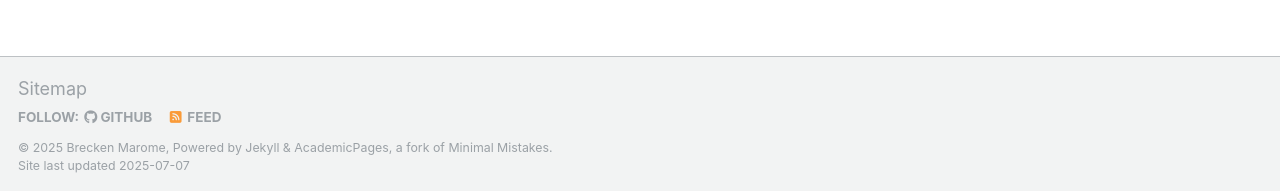
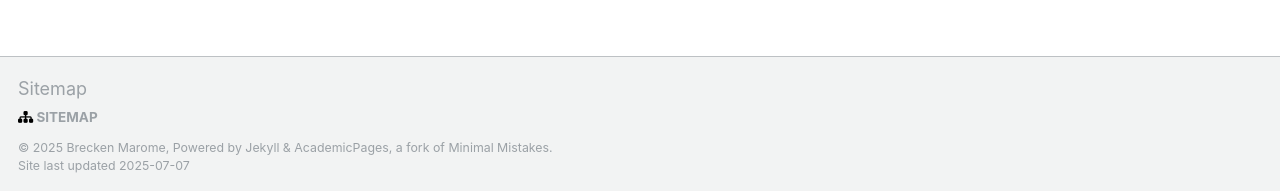
Before and after one commit to btmarome/btmarome.github.io, a Jekyll site: the page built from _pages/about.md, in a window 1280 px wide and 900 px high, scrolled down 505 px. Shown: the part 706-897 px from the top of the window. Built offline with Jekyll 4.4.1, drawn with Linux system fonts in a browser that asks for light colours; some web fonts are replaced; a script that is not in the unit is left out.

Commit message:
Update footer.html

```diff
--- a/_includes/footer.html
+++ b/_includes/footer.html
@@ -1,23 +1,10 @@
 {% include base_path %}
 
-{% if site.author.github or site.author.bitbucket or site.atom_feed.hide != true %}
 <div class="page__footer-follow">
   <ul class="social-icons">
-    {% if site.data.ui-text[site.locale].follow_label %}
-      <li><strong>{{ site.data.ui-text[site.locale].follow_label }}</strong></li>
-    {% endif %}
-    {% if site.author.github %}
-      <li><a href="http://github.com/{{ site.author.github }}"><i class="fab fa-github" aria-hidden="true"></i> GitHub</a></li>
-    {% endif %}
-    {% if site.author.bitbucket %}
-      <li><a href="http://bitbucket.org/{{ site.author.bitbucket }}"><i class="fab fa-bitbucket" aria-hidden="true"></i> Bitbucket</a></li>
-    {% endif %}
-    {% if site.atom_feed.hide != true %}
-    <li><a href="{% if site.atom_feed.path %}{{ site.atom_feed.path }}{% else %}{{ base_path }}/feed.xml{% endif %}"><i class="fa fa-fw fa-rss-square" aria-hidden="true"></i> {{ site.data.ui-text[site.locale].feed_label | default: "Feed" }}</a></li>
-    {% endif %}
+    <li><a href="{{ base_path }}/sitemap/"><i class="fa fa-sitemap" aria-hidden="true"></i> Sitemap</a></li>
   </ul>
 </div>
-{% endif %}
 
 <div class="page__footer-copyright">
   &copy; {{ site.time | date: '%Y' }} {{ site.name | default: site.title }}, {{ site.data.ui-text[site.locale].powered_by | default: "Powered by" }} <a href="http://jekyllrb.com" rel="nofollow">Jekyll</a> &amp; <a href="https://github.com/academicpages/academicpages.github.io">AcademicPages</a>, a fork of <a href="https://mademistakes.com/work/minimal-mistakes-jekyll-theme/" rel="nofollow">Minimal Mistakes</a>.<br />
```
